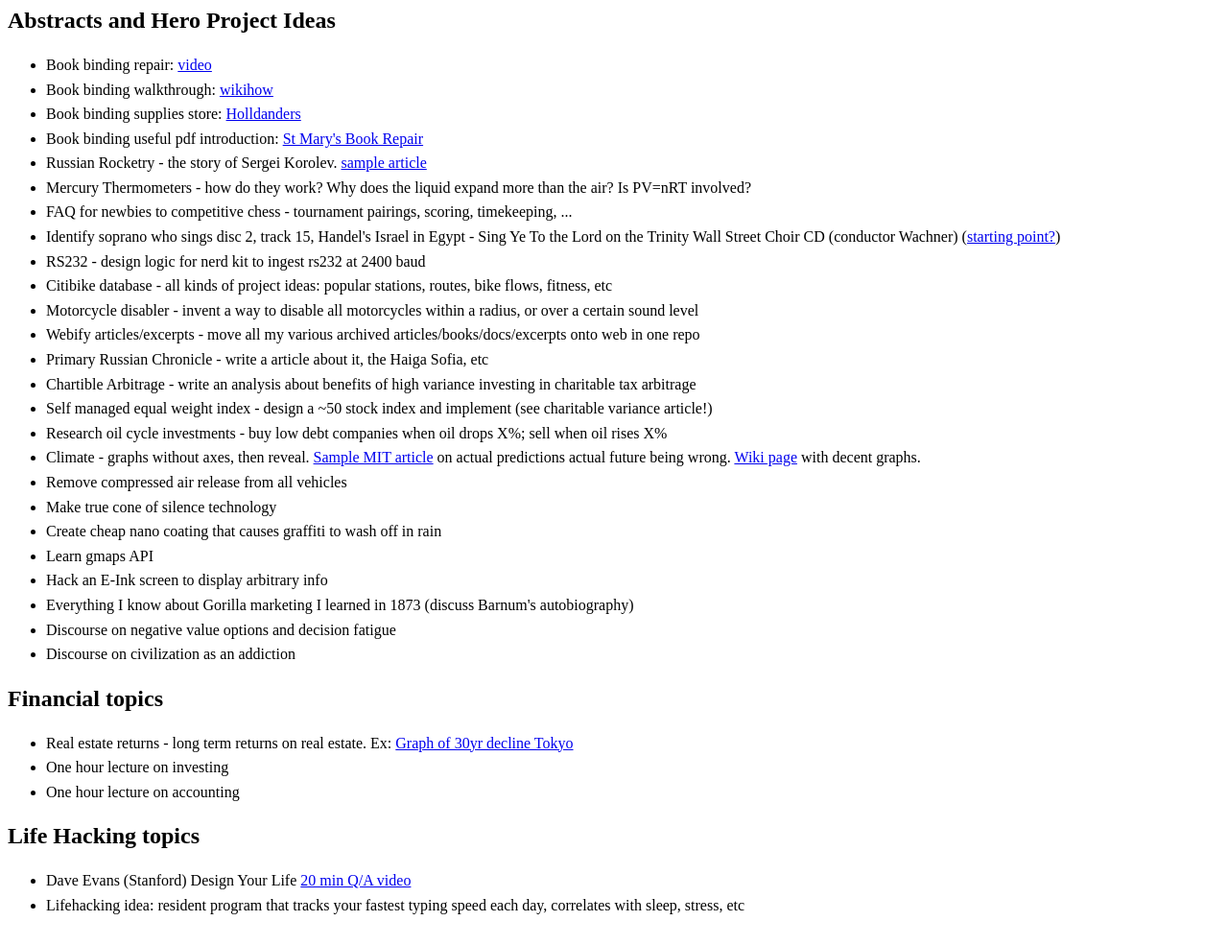
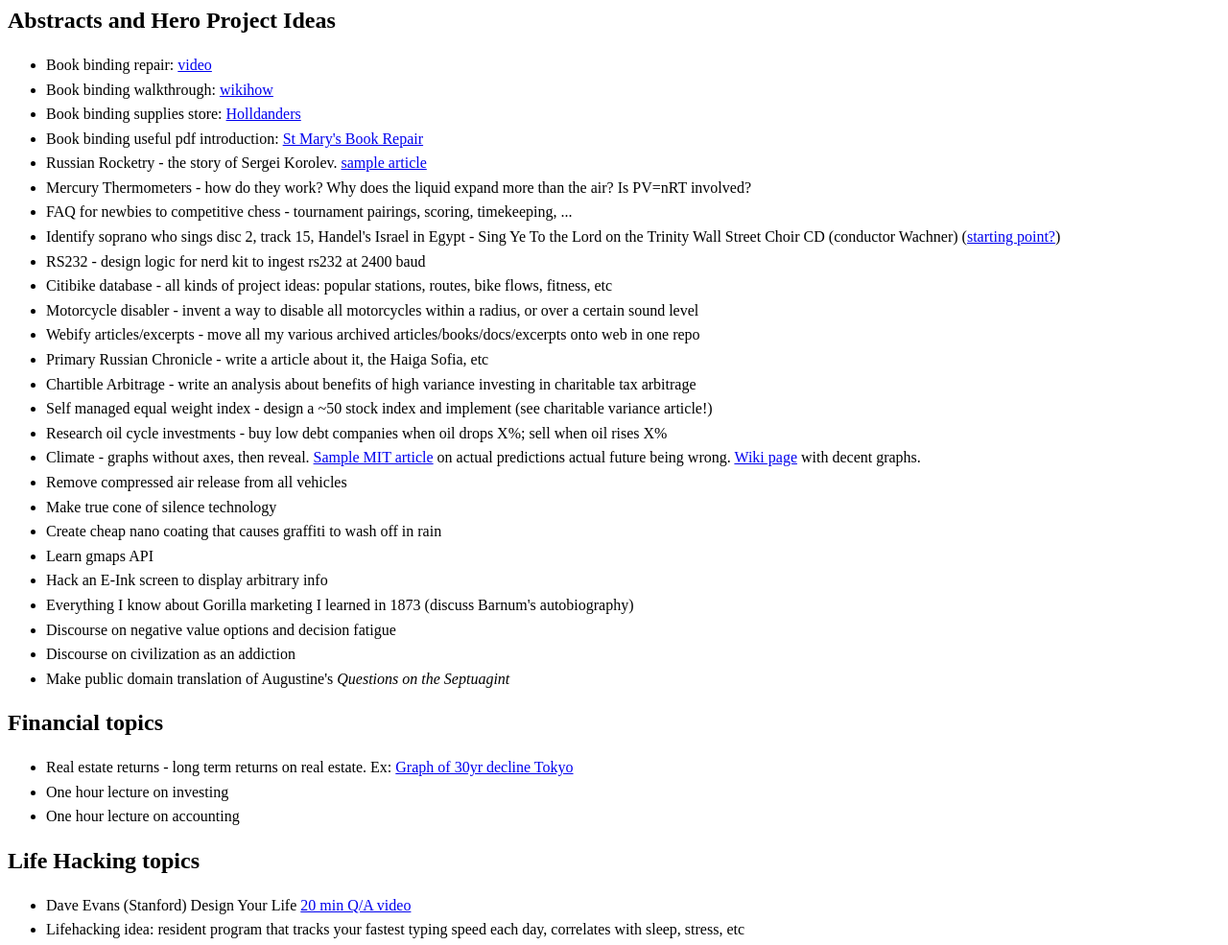
Before and after one commit to senexada/senexada.github.io, a plain HTML site: page abstracts.html in a window 1280 px wide. Shown: the whole page at 96% size. Drawn offline with Linux system fonts and the light colour scheme.

Commit message:
Added augustine idea to astracts

```diff
--- a/abstracts.html
+++ b/abstracts.html
@@ -47,6 +47,8 @@
   <li>Everything I know about Gorilla marketing I learned in 1873 (discuss Barnum's autobiography)</li>
   <li>Discourse on negative value options and decision fatigue</li>
   <li>Discourse on civilization as an addiction</li>
+  <li>Make public domain translation of Augustine's
+    <i>Questions on the Septuagint</i></li>
 </ul>
 
 <h2>Financial topics</h2>
```
